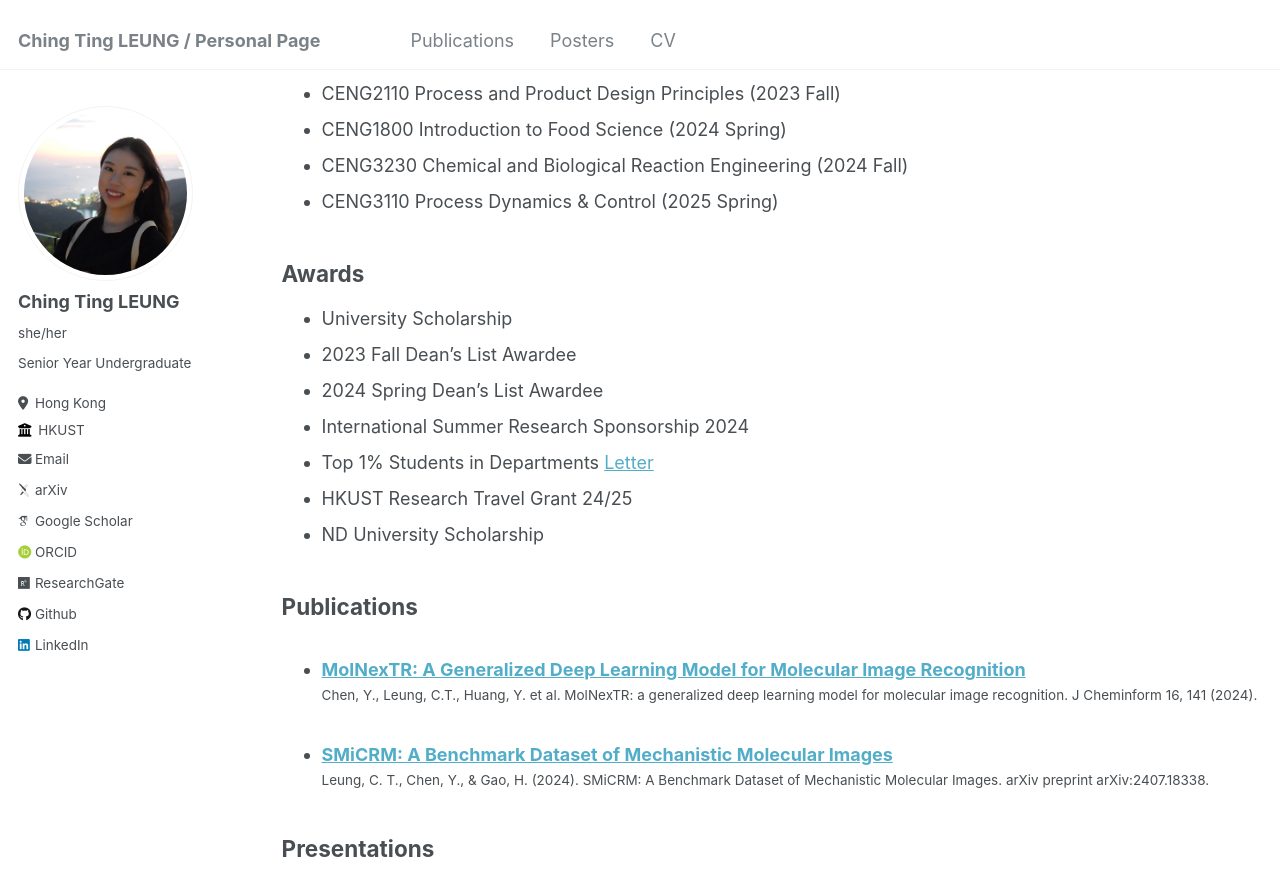
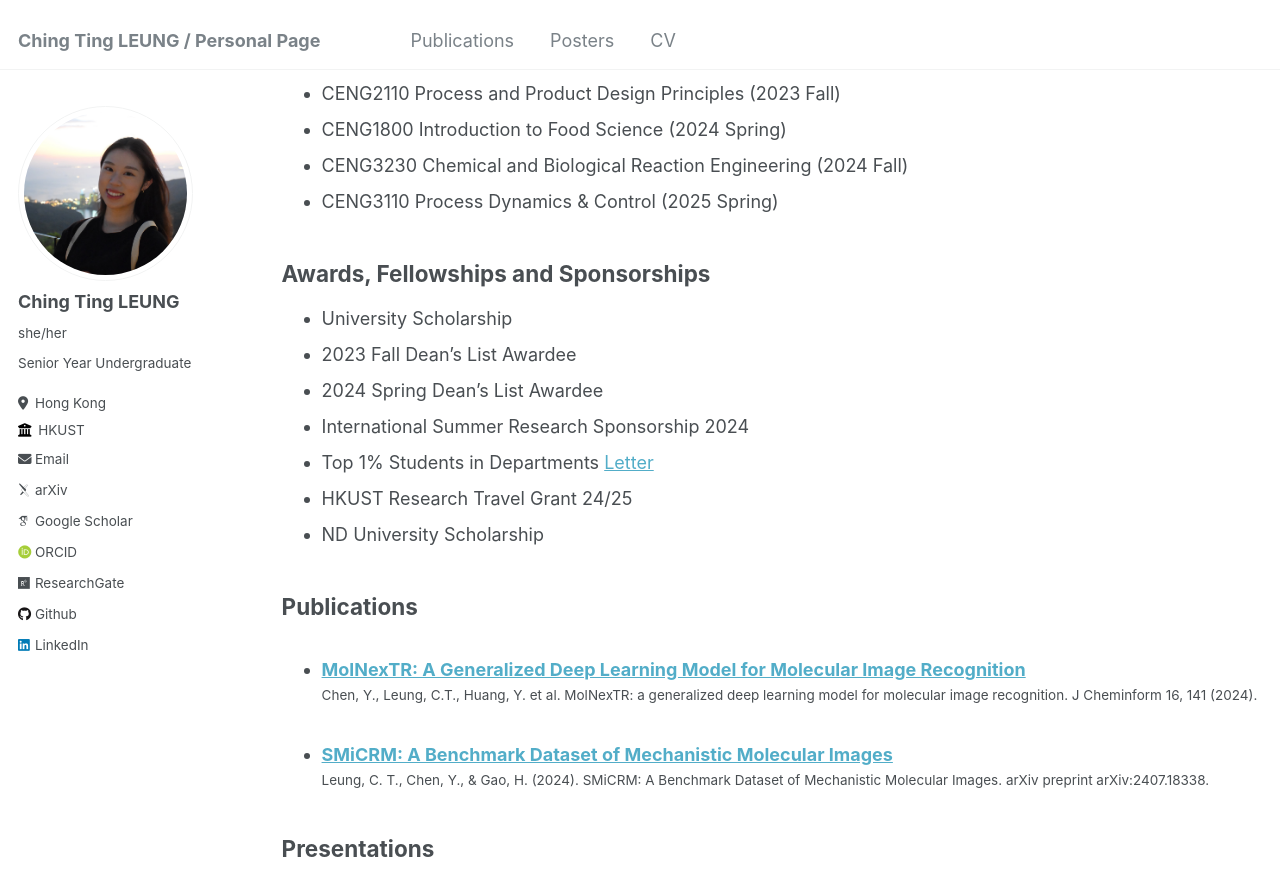
Before and after one commit to ting2025/ting2025.github.io, a Jekyll site: the page built from _pages/cv.md, in a window 1280 px wide and 900 px high, scrolled down 645 px. Shown: the top 896 px of the window. Built offline with Jekyll 4.4.1, drawn with Linux system fonts in a browser that asks for light colours; some web fonts are replaced.

Commit message:
Update cv.md

```diff
--- a/_pages/cv.md
+++ b/_pages/cv.md
@@ -29,7 +29,7 @@ Undergraduate Teaching Assistant for:
 - CENG3230 Chemical and Biological Reaction Engineering (2024 Fall)
 - CENG3110 Process Dynamics & Control (2025 Spring)
 
-## Awards
+## Awards, Fellowships and Sponsorships
 - University Scholarship
 - 2023 Fall Dean's List Awardee
 - 2024 Spring Dean's List Awardee
```
